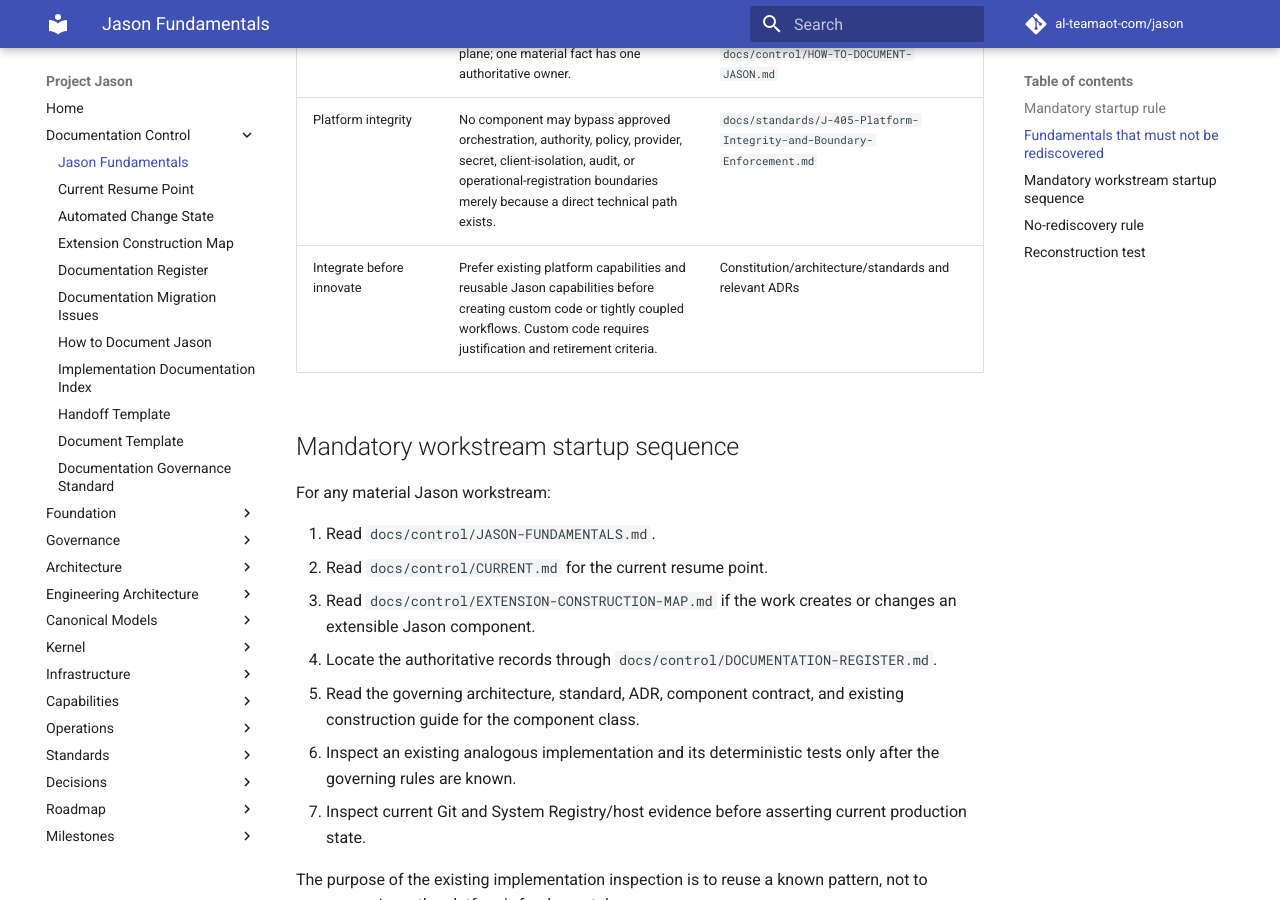
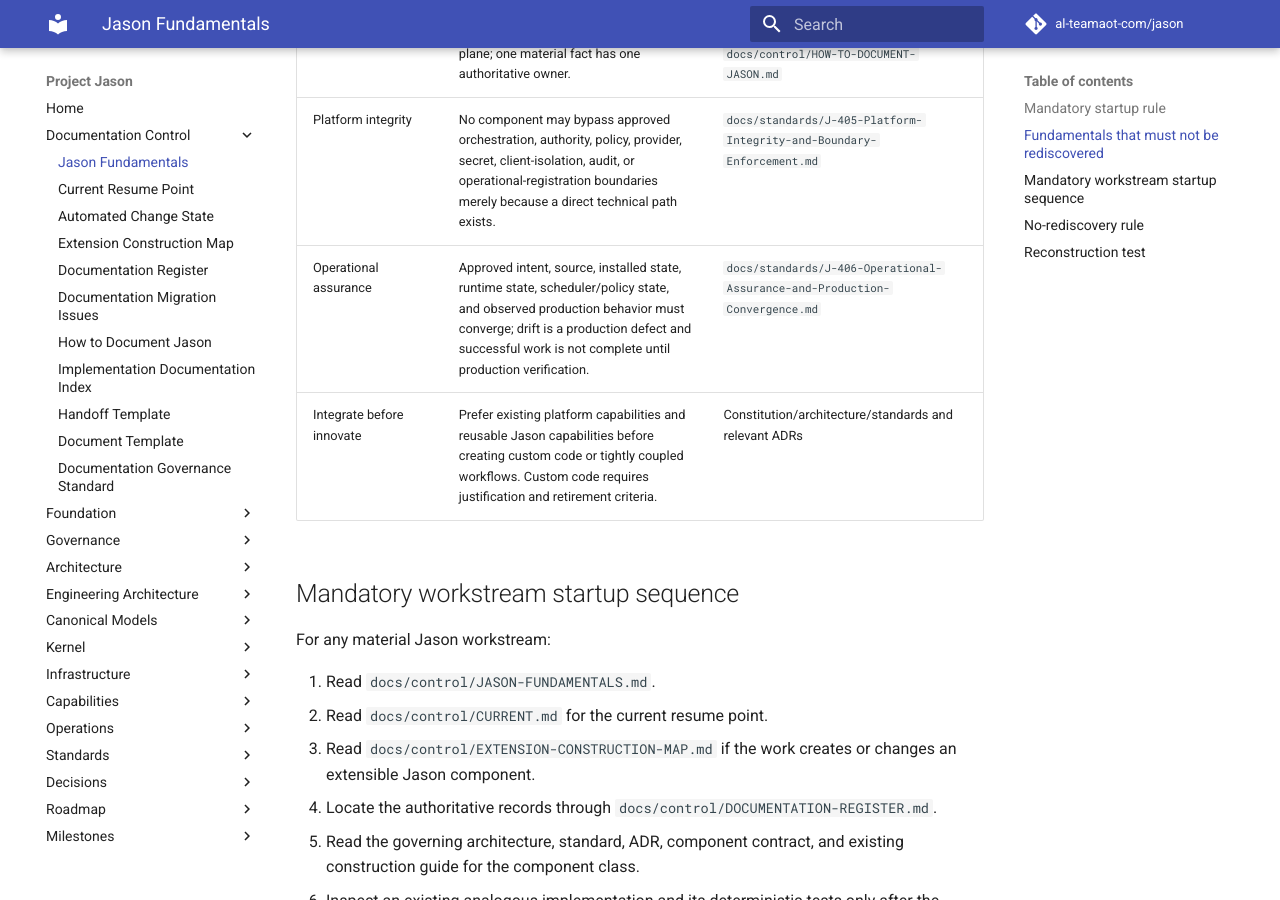
Before and after one commit to al-teamaot-com/jason, an MkDocs documentation site: the page built from docs/control/JASON-FUNDAMENTALS.md, in a window 1280 px wide and 900 px high, scrolled down 2065 px. Built offline with MkDocs 1.6.1 and Material for MkDocs 9.7.7, drawn with Linux system fonts in a browser that asks for light colours; comment, search, counter and statistics services are not loaded.

Commit message:
Link operational assurance from fundamentals

```diff
--- a/docs/control/JASON-FUNDAMENTALS.md
+++ b/docs/control/JASON-FUNDAMENTALS.md
@@ -30,6 +30,7 @@ If this baseline conflicts with a higher-authority source, the higher-authority
 | Operational topology | Jason must be able to describe and verify its current operational topology. Current production state comes from System Registry structured truth plus observed verification, not narrative memory. | `docs/architecture/J-103-System-Registry.md`, `implementation/kernel/system_registry/` |
 | Documentation | Durable project knowledge belongs in the governed documentation control plane; one material fact has one authoritative owner. | `docs/standards/J-404-Documentation-Governance-and-Continuity.md`, `docs/control/HOW-TO-DOCUMENT-JASON.md` |
 | Platform integrity | No component may bypass approved orchestration, authority, policy, provider, secret, client-isolation, audit, or operational-registration boundaries merely because a direct technical path exists. | `docs/standards/J-405-Platform-Integrity-and-Boundary-Enforcement.md` |
+| Operational assurance | Approved intent, source, installed state, runtime state, scheduler/policy state, and observed production behavior must converge; drift is a production defect and successful work is not complete until production verification. | `docs/standards/J-406-Operational-Assurance-and-Production-Convergence.md` |
 | Integrate before innovate | Prefer existing platform capabilities and reusable Jason capabilities before creating custom code or tightly coupled workflows. Custom code requires justification and retirement criteria. | Constitution/architecture/standards and relevant ADRs |
 
 ## Mandatory workstream startup sequence
```
